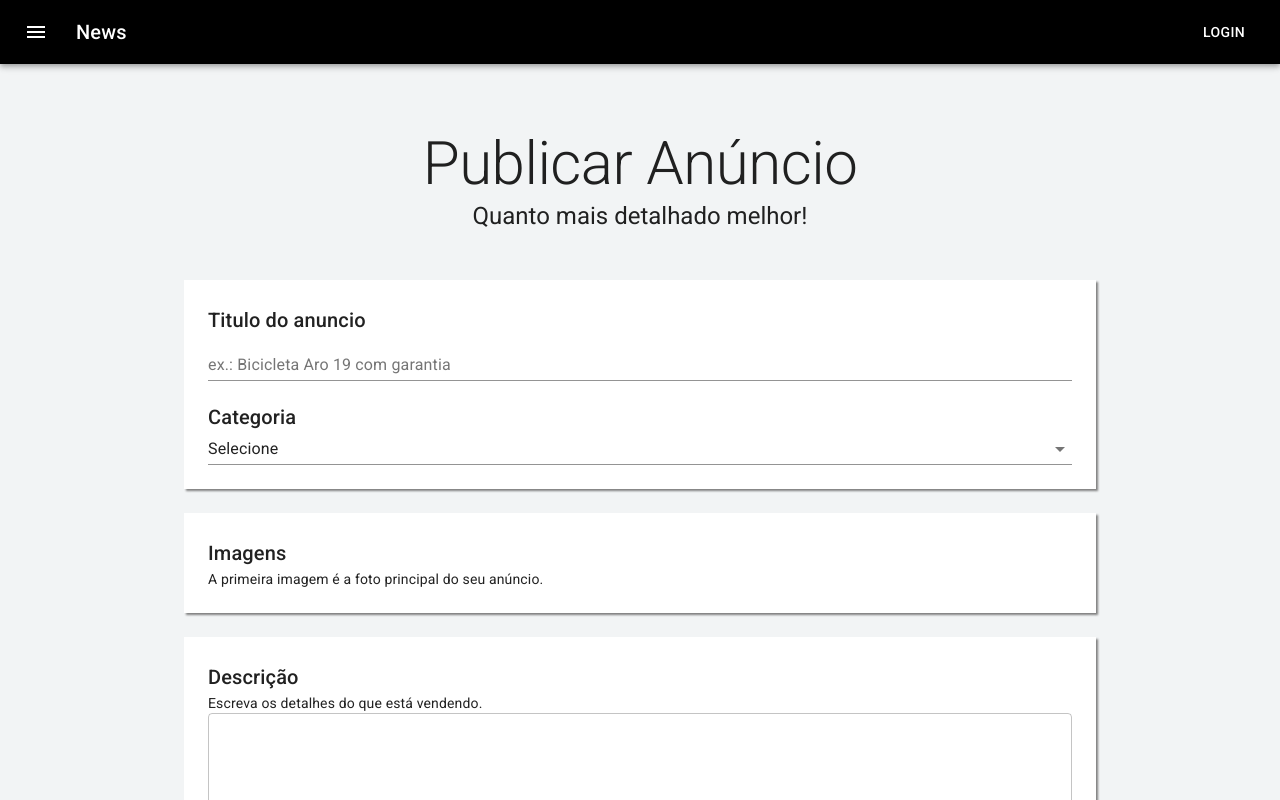
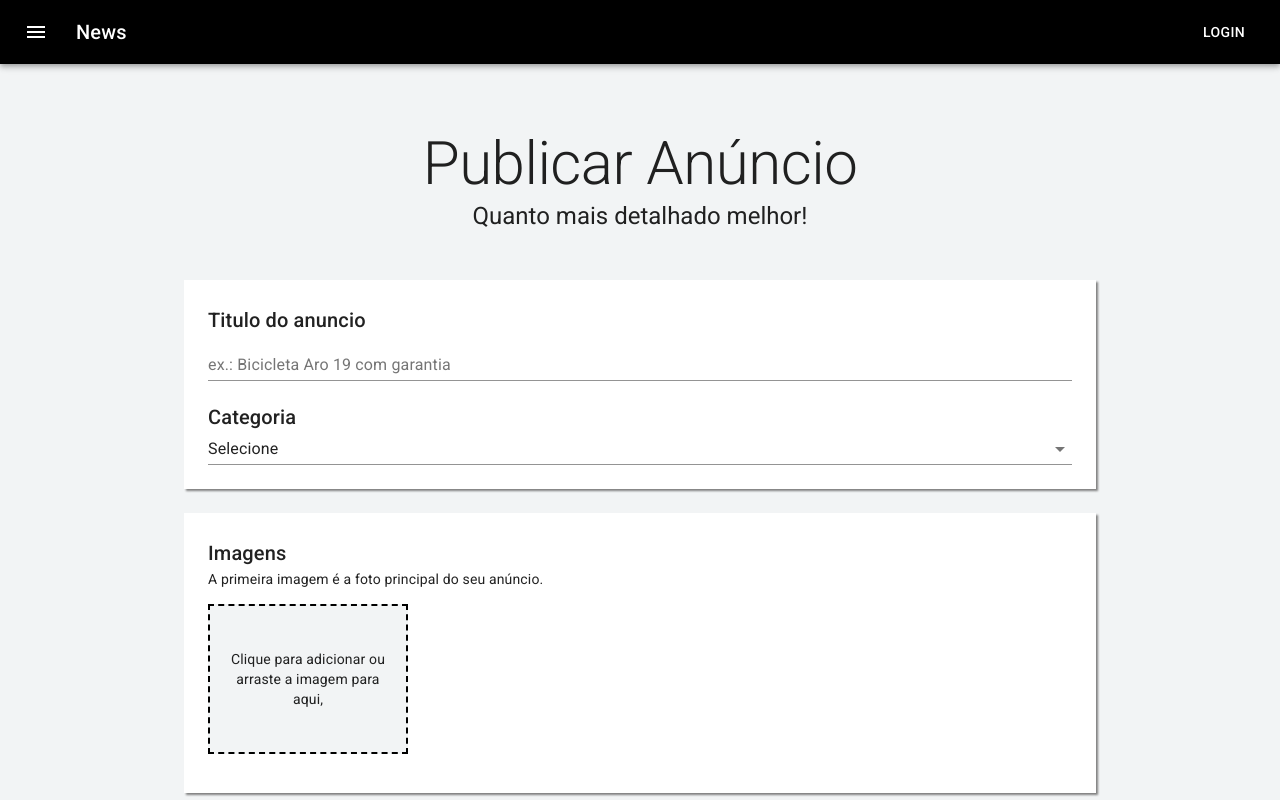
Before and after one commit to matheusfribeiro/anunx, a Next.js app: page /user/publish in a window 1280 px wide. Shown: the top 800 px of the page. Built offline with nearby package versions, Linux system fonts and the light colour scheme.

Commit message:
adding image upload features(front)

```diff
--- a/package.json
+++ b/package.json
@@ -12,7 +12,8 @@
     "@material-ui/icons": "^4.11.2",
     "next": "12.0.10",
     "react": "17.0.2",
-    "react-dom": "17.0.2"
+    "react-dom": "17.0.2",
+    "react-dropzone": "^12.0.2"
   },
   "devDependencies": {
     "eslint": "8.8.0",
--- a/pages/user/publish.js
+++ b/pages/user/publish.js
@@ -1,10 +1,22 @@
-import { Box, Button, Container, Select, TextField, Typography } from '@material-ui/core'
+import { useState } from 'react'
+import {
+  Box,
+  Button,
+  Container,
+  IconButton,
+  Select,
+  TextField,
+  Typography
+} from '@material-ui/core'
+import { useDropzone } from 'react-dropzone'
 import { makeStyles } from '@material-ui/core/styles'
-import { getThemeProps } from '@material-ui/styles'
+import { DeleteForever } from '@material-ui/icons'
 
 import TemplateDefault from '../../src/templates/Default'
 
 const useStyles = makeStyles((theme) => ({
+  mask: {},
+  mainImage: {},
   container: {
     padding: theme.spacing(8,0,6)
   },
@@ -15,11 +27,81 @@
     backgroundColor: theme.palette.background.white,
     padding: theme.spacing(3),
     boxShadow: '2px 2px 2px gray',
+  },
+  thumbsContainer: {
+    display: 'flex',
+    flexWrap: 'wrap',
+    marginTop: 15,
+  },
+  dropzone: {
+    display: 'flex',
+    justifyContent: 'center',
+    alignItems: 'center',
+    textAlign: 'center',
+    padding: 10,
+    margin: '0 15px 15px 0',
+    width: 200,
+    height: 150,
+    backgroundColor: theme.palette.background.default,
+    border: '2px dashed black',
+  },
+  thumb: {
+    position: 'relative',
+    width: 200,
+    height: 150,
+    margin: '0 15px 15px 0',
+    backgroundSize: 'cover',
+    backgroundPosition: 'center center',
+
+    '& $mainImage': {
+      backgroundColor: 'blue',
+      padding: '6px 10px',
+      position: 'absolute',
+      bottom: '0',
+      left: '0',
+    },
+
+    '&:hover $mask': {
+      display: 'flex',
+    },
+
+    '& $mask': {
+      display: 'none',
+      justifyContent: 'center',
+      alignItems: 'center',
+      textAlign: 'center',
+      backgroundColor: 'rgba(0, 0, 0, 0.7)',
+      height: '100%',
+      width: '100%',
+    }
   }
 }))
 
 const Publish = () => {
   const classes = useStyles()
+  const [files, setFiles] = useState([])
+
+  const { getRootProps, getInputProps } = useDropzone({
+    accept: 'image/*',
+    onDrop: (acceptedFile) => {
+      const newFiles = acceptedFile.map(file => {
+        return Object.assign(file, {
+          preview: URL.createObjectURL(file)
+        })
+      })
+
+      setFiles([
+        ...files,
+        ...newFiles,
+      ])
+    }
+  })
+
+  const handleRemoveFile = fileName => {
+    const newFileState = files.filter(file => file.name !== fileName)
+    setFiles(newFileState)
+  }
+
   return(
     <TemplateDefault>
       <Container maxWidth="sm" className={classes.container}>
@@ -82,6 +164,45 @@
               <Typography component="div" variant="body2" color="textPrimary">
                 A primeira imagem é a foto principal do seu anúncio.
               </Typography>
+              <Box className={classes.thumbsContainer}>
+                <Box className={classes.dropzone} {...getRootProps()}>
+                  <input {...getInputProps()} />
+                  <Typography variant="body2" color="textPrimary">
+                    Clique para adicionar ou arraste a imagem para aqui,
+                  </Typography>
+                </Box>
+
+                {
+                  files.map((file, index) => (
+                    <Box
+                      key={file.name}
+                      className={classes.thumb}
+                      style={{ backgroundImage: `url(${file.preview})` }}
+
+                    >
+                      {
+                        index === 0 ?
+                          <Box className={classes.mainImage}>
+                            <Typography variant='body2' color="secondary">
+                              Principal
+                            </Typography>
+                          </Box>
+                        : null
+                      }
+
+                      <Box className={classes.mask}>
+                        <IconButton color="secondary" onClick={() => handleRemoveFile(file.name)}>
+                          <DeleteForever fontSize='large' />
+                        </IconButton>
+                      </Box>
+
+                    </Box>
+                  ))
+                }
+
+
+
+              </Box>
             </Box>
       </Container>
 
--- a/src/theme.js
+++ b/src/theme.js
@@ -5,11 +5,15 @@
         primary: {
             main: '#000000',
         },
+        secondary: {
+            main: '#ffffff'
+        },
         background: {
             default: 'rgb(242, 244, 245)',
             white: '#ffffff'
         }
-    }
+    },
+
 })
 
 export default theme
```
Also changed, not shown: 1 other file (tests, documents, lock files or other folders).
